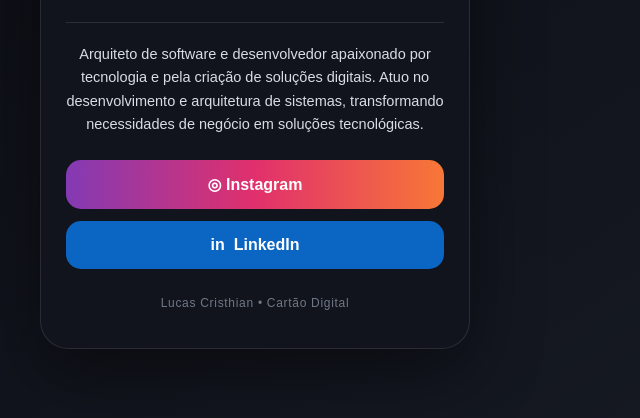
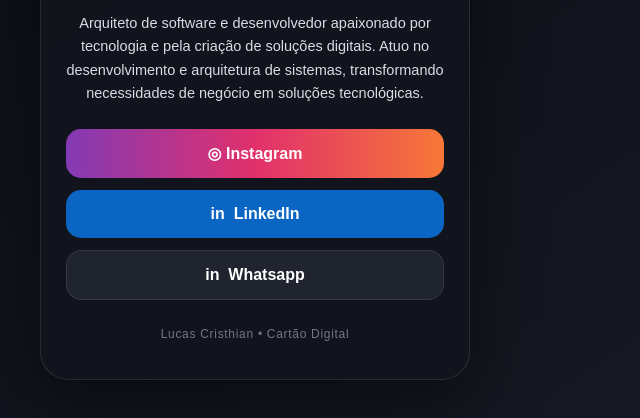
Before and after one commit to oliveirasfull/cartao-nfc, a plain HTML site: page index.html in a window 1280 px wide. Shown: the part 340-758 px from the top of the page, without its empty margins (385-1025 px from the left). Drawn offline with Linux system fonts and the light colour scheme.

Commit message:
Add WhatsApp link to index.html

```diff
--- a/index.html
+++ b/index.html
@@ -63,6 +63,10 @@
     <a class="btn linkedin"
        href="https://www.linkedin.com/in/lucas-cristhian-9a5bb7198?utm_source=share_via&utm_content=profile&utm_medium=member_android"
        target="_blank" rel="noopener noreferrer">in&nbsp; LinkedIn</a>
+
+    <a class="btn whatsapp"
+       href="wa.me/5568999861077"
+       target="_blank" rel="noopener noreferrer">in&nbsp; Whatsapp</a>
   </div>
 
   <footer>Lucas Cristhian • Cartão Digital</footer>
```
